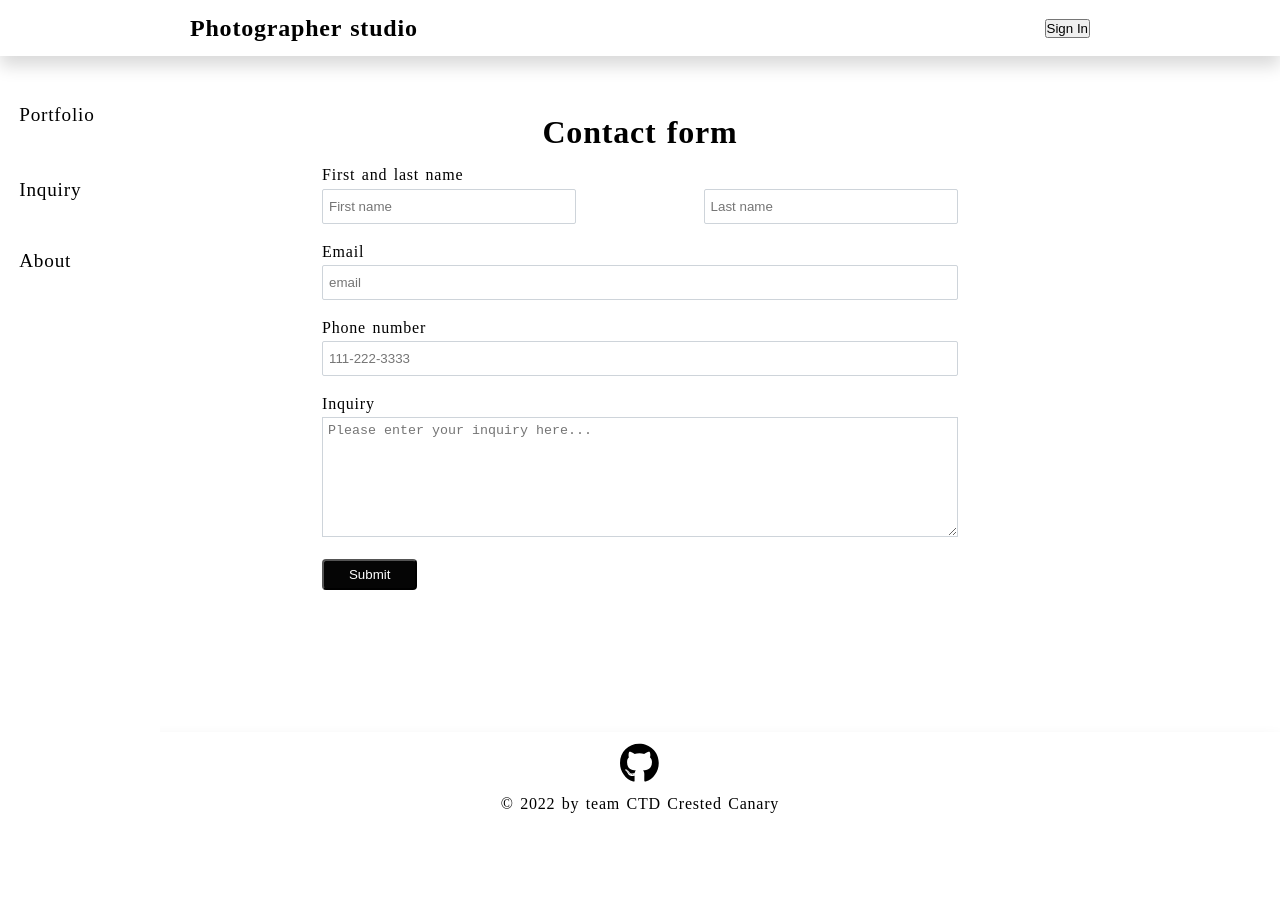
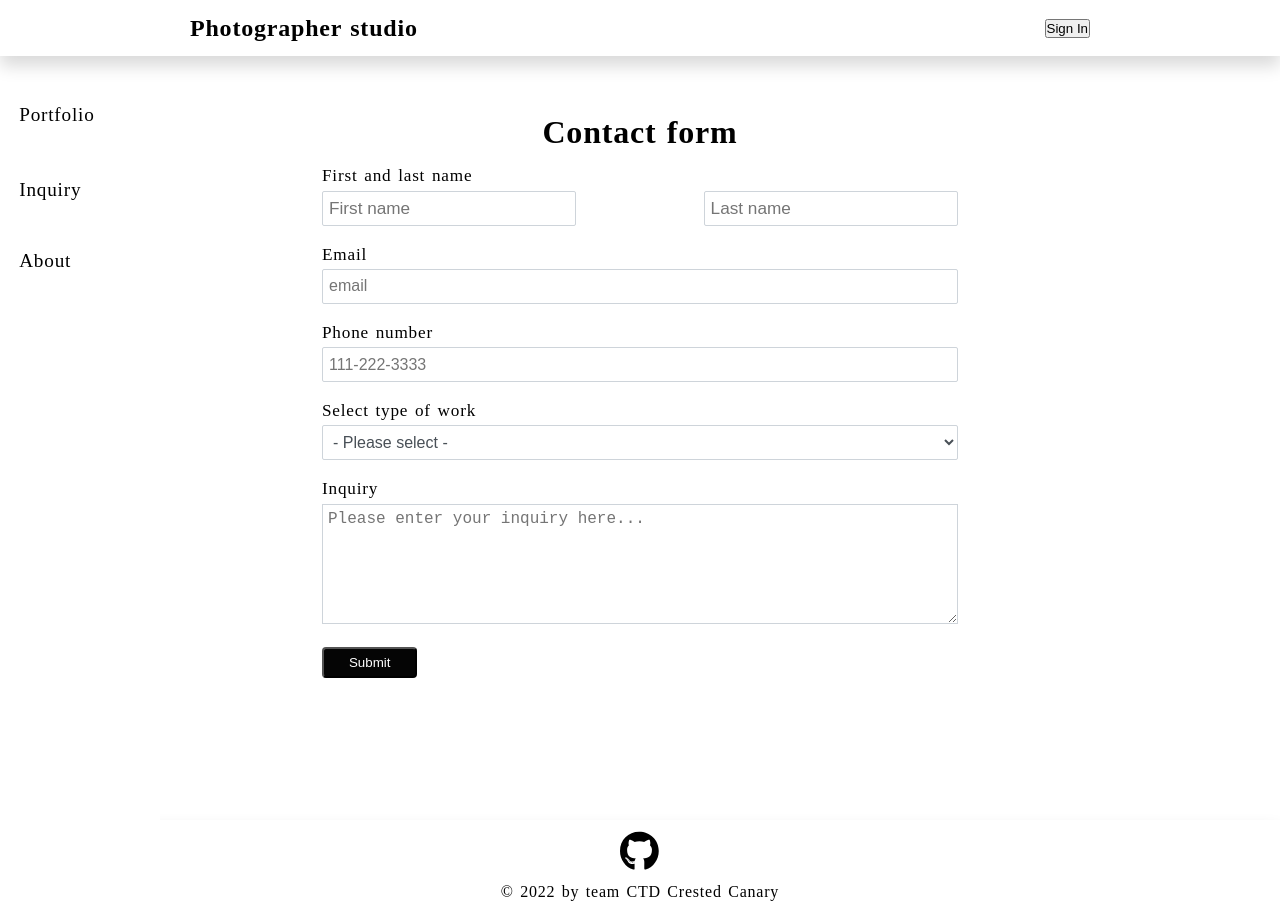
Before and after one commit to dumpidum/CTD-Crested-Canary-Photographer, a Next.js app: page /inquiry in a window 1280 px wide. Before the commit the page ends 834 px from the top, so only its background shows below. Built offline with nearby package versions, Linux system fonts and the light colour scheme; no server answers; a web font is replaced by a local one.

Commit message:
form and size update

```diff
--- a/pages/inquiry.js
+++ b/pages/inquiry.js
@@ -1,9 +1,9 @@
 import React from 'react';
 import emailjs from 'emailjs-com';
 import styles from '../styles/Inquiry.module.css';
-import {  toast } from 'react-toastify';
+import { toast } from 'react-toastify';
 
-export default function ContactUs()  {
+export default function ContactUs() {
     function sendEmail(e) {
         e.preventDefault();
 
@@ -20,7 +20,7 @@ export default function ContactUs()  {
         <div className={styles.container}>
             <h1 id="title" className={styles.textCenter}> Contact form </h1>
             <div >
-                    <form id="survey-form"  onSubmit={sendEmail}>
+                <form id="survey-form" onSubmit={sendEmail}>
 
                     <div className={styles.formGroup}>
                         <label id="name-label" htmlForm="inputname">First and last name</label>
@@ -57,6 +57,19 @@ export default function ContactUs()  {
                             required />
                     </div>
                     <div className={styles.formGroup}>
+                        <label htmlForm="type">Select type of work</label>
+
+                        <select required className={styles.formControl} id="option" name="option">
+                            <option value="" >- Please select -</option>
+                            <option value="Portrait">Portrait</option>
+                            <option value="Family">Family</option>
+                            <option value="Event">Event</option>
+                            <option value="Wedding">Wedding</option>
+                            <option value="Lanscape">Lanscape</option>
+                            <option value="Other">Other</option>
+                        </select>
+                    </div>
+                    <div className={styles.formGroup}>
                         <label> Inquiry</label>
                         <textarea
                             id="coments"
--- a/styles/About.module.css
+++ b/styles/About.module.css
@@ -19,11 +19,11 @@
 }
 
 .container {
-
+  font-size: 2.15rem;
   text-align: center;
   line-height: 2;
   max-width: 900px;
-  margin: 30px auto;
+  margin: 30px 30px;
   /* margin-left: 0px; */
   text-indent: 20px;
 }
--- a/styles/Inquiry.module.css
+++ b/styles/Inquiry.module.css
@@ -50,6 +50,7 @@
   background: rgba(73, 71, 73, 0.219);
   padding: 2.5rem 0.625rem;
   border-radius: 0.25rem;
+  font-size: 2rem;
 }
 
 @media (min-width: 480px) {
@@ -61,6 +62,7 @@
 .formGroup {
   margin: 0 auto 1.25rem auto;
   padding: 0.25rem;
+  font-size: 2.15rem;
 }
 
 .formControl {
@@ -74,6 +76,8 @@
   border: 1px solid #ced4da;
   border-radius: 0.25rem;
   transition: border-color 0.15s ease-in-out, box-shadow 0.15s ease-in-out;
+  font-size: 2rem;
+
 }
 .name {
   display: flex;
@@ -81,6 +85,7 @@
 }
 
 .formControlName {
+  font-size: 2.15rem;
   display: block;
   width: 40%;
   height: 4.375rem;
@@ -107,6 +112,7 @@
   padding: 0.625rem;
   resize: vertical;
   border: 1px solid #ced4da;
+  font-size: 2rem;
 }
 
 .submitButton {
@@ -124,3 +130,10 @@
   outline: 0;
   box-shadow: 0 0 0 0.2rem rgba(0, 123, 255, 0.25);
 }
+
+
+.formoption{
+  justify-content: space-between;
+  display: flex;
+
+}
```
Lines whose indentation alone changed are shown as unchanged.
